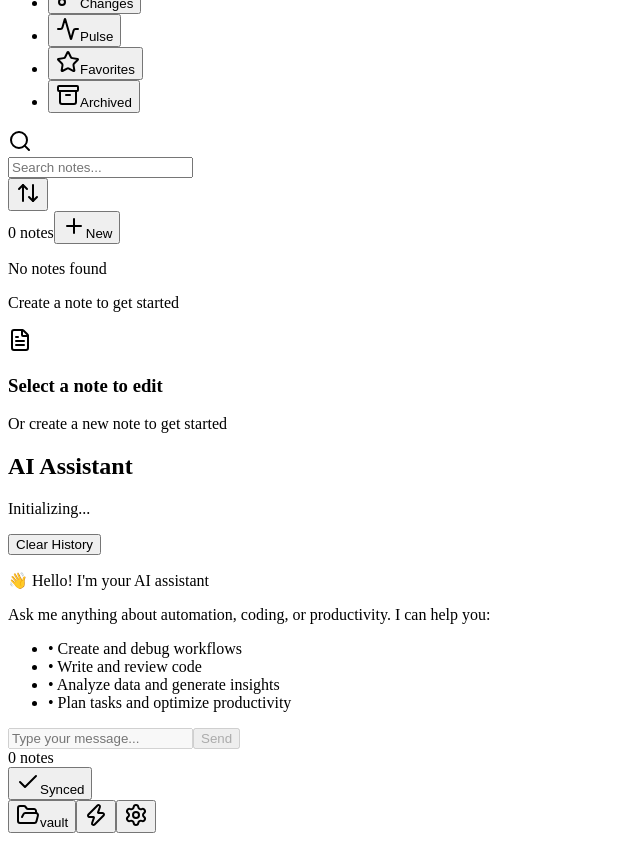
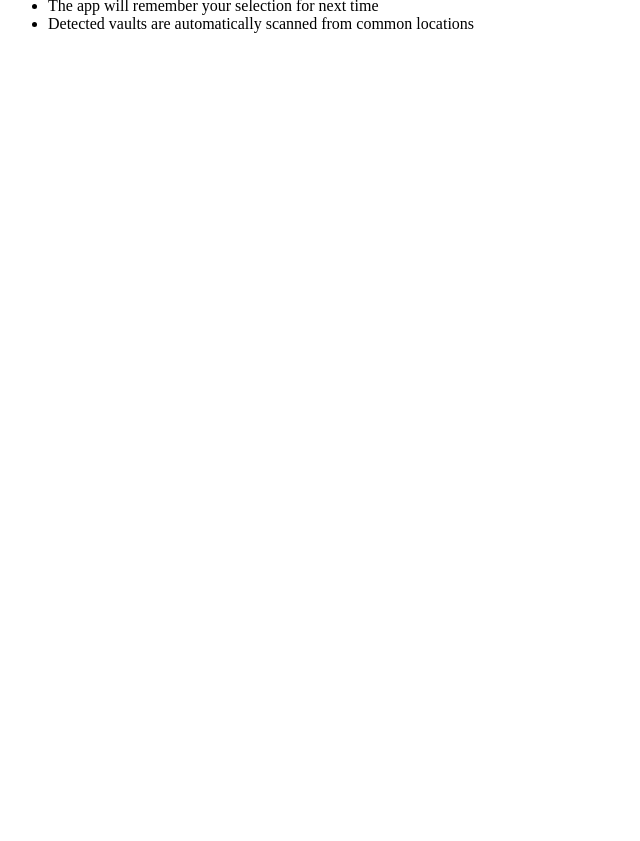
Before and after one commit to stackconsult/Geoff-Agent-Station, a React (Vite) app: page / in a window 1280 px wide. Shown: the part 220-1061 px from the top of the page, without its empty margins (0-640 px from the left). After the commit the page ends 800 px from the top, so only its background shows below. Built offline with nearby package versions, Linux system fonts and the light colour scheme.

Commit message:
fix(frontend): remove hardcoded path, redundant import, replace TODO stubs with toast

```diff
--- a/src/App.tsx
+++ b/src/App.tsx
@@ -10,7 +10,7 @@ import { VaultSelector } from './components/VaultSelector';
 import { ErrorDisplay } from './components/ErrorDisplay';
 import { AppLayout, Sidebar, NoteList, Editor, AiPanel, StatusBar } from './components/layout';
 import { AutomationDashboard } from './pages/AutomationDashboard';
-import { Toaster } from 'sonner';
+import { Toaster, toast } from 'sonner';
 
 const VAULT_PATH_KEY = 'tolaria_vault_path';
 
@@ -44,16 +44,11 @@ export default function App() {
   const [sidebarSelection, setSidebarSelection] = useState<SidebarSelection>({ kind: 'filter', filter: 'inbox' });
   const [showAutomation, setShowAutomation] = useState(false);
 
-  const DEFAULT_VAULT_PATH = 'C:\\Users\\Geoff Parsons\\Desktop\\tolaria-automation\\vault';
-
-  // Load vault path from localStorage on mount, fallback to default
+  // Load vault path from localStorage on mount — if none saved, VaultSelector appears
   useEffect(() => {
     const savedPath = localStorage.getItem(VAULT_PATH_KEY);
     if (savedPath) {
       setState(prev => ({ ...prev, vaultPath: savedPath }));
-    } else {
-      localStorage.setItem(VAULT_PATH_KEY, DEFAULT_VAULT_PATH);
-      setState(prev => ({ ...prev, vaultPath: DEFAULT_VAULT_PATH }));
     }
   }, []);
 
@@ -74,7 +69,6 @@ export default function App() {
   const loadNotes = async (path: string) => {
     setState(prev => ({ ...prev, isLoading: true, error: null }));
     try {
-      const { invoke } = await import('@tauri-apps/api/core');
       const notes: VaultEntry[] = await invoke('scan_vault', { vaultPath: path });
       setState(prev => ({ ...prev, notes, isLoading: false }));
     } catch (error) {
@@ -218,7 +212,7 @@ export default function App() {
               notes={filteredNotes}
               selectedNotePath={state.currentNote?.path}
               onSelectNote={handleNoteSelect}
-              onCreateNote={() => console.log('TODO: create note')}
+              onCreateNote={() => toast.info('Create note coming soon')}
               searchQuery={searchQuery}
               onSearchChange={setSearchQuery}
             />
@@ -247,7 +241,7 @@ export default function App() {
               isVaultReloading={state.isLoading}
               onSync={handleSaveNote}
               onOpenVault={handleChangeVault}
-              onOpenSettings={() => console.log('TODO: settings')}
+              onOpenSettings={() => toast.info('Settings coming soon')}
               onToggleAutomation={() => setShowAutomation(!showAutomation)}
             />
           }
```
